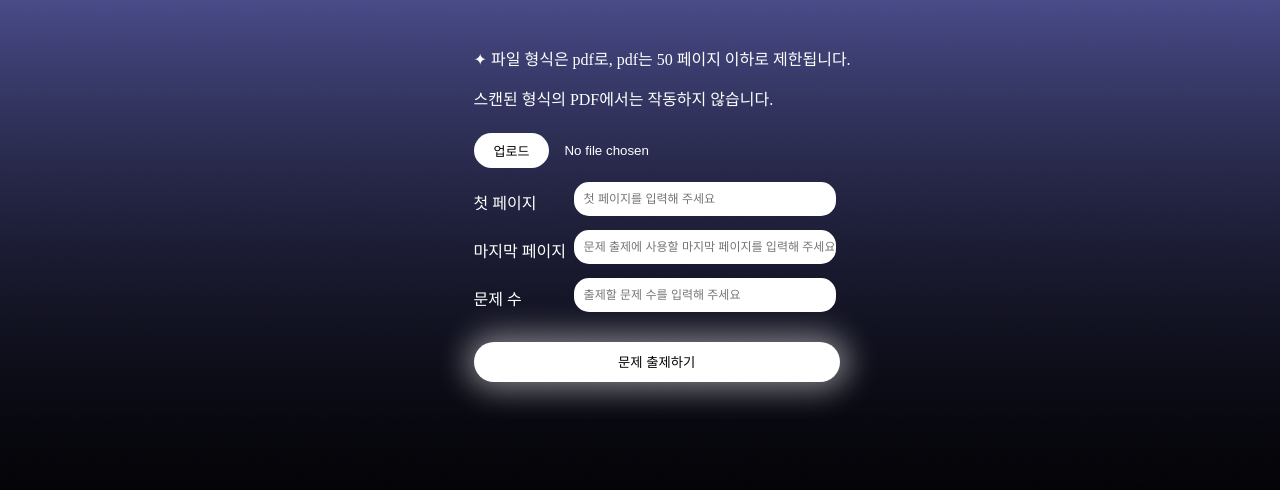
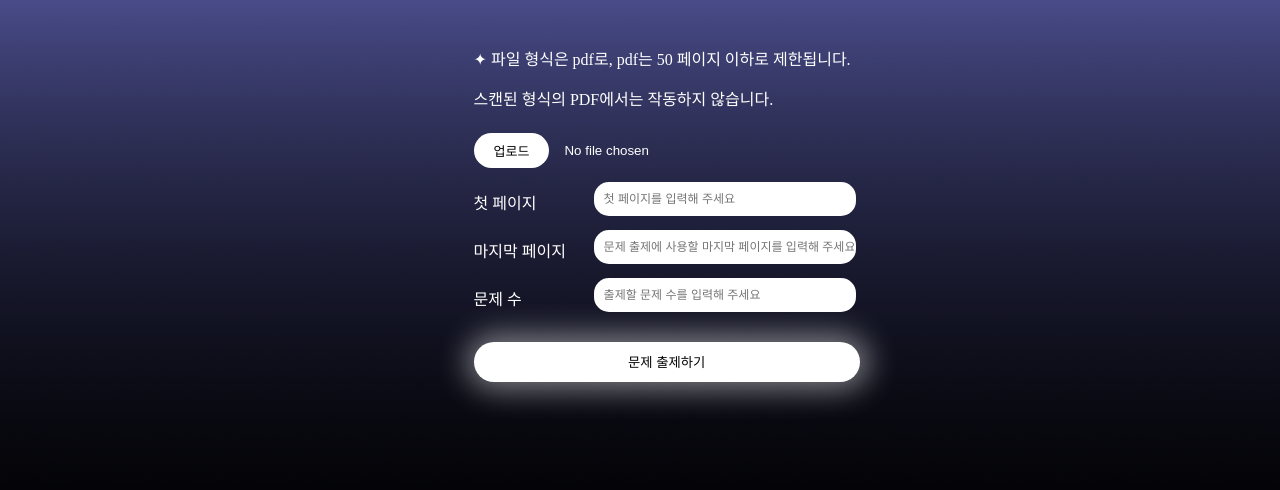
Before and after one commit to wldnd2/MS_Azure, a Flask app: page / in a window 1280 px wide. Shown: the part 184-674 px from the top of the page. Run offline with Flask 2, Linux system fonts and the light colour scheme.

Commit message:
Modify main page component width

```diff
--- a/run.py
+++ b/run.py
@@ -32,7 +32,7 @@ def allowed_file(filename):
 def upload_file():
     if request.method == 'POST':
         result = request.form # start_page, end_page, num_of_questions 변수 저장
-        file = request.files['myfile']
+        file = request.files['file']
         if file and allowed_file(file.filename):
             filename = secure_filename(file.filename)
             file.save(os.path.join(app.config['UPLOAD_FOLDER'], filename))
@@ -57,8 +57,8 @@ def loading():
 @app.route('/questions')
 def questions(result):
     print("==============",result)
-    question = pdf_processing(result["filename"], result["start_page"], result["end_page"], result["num_of_questions"])
-    return render_template('questions.html', result=question)
+    questions =pdf_processing(result["filename"], result["start_page"], result["end_page"], result["num_of_questions"])
+    return render_template('questions.html')
 
 
 if __name__ == '__main__':
--- a/static/css/style.css
+++ b/static/css/style.css
@@ -93,7 +93,7 @@ form div input::file-selector-button {
     float : left;
     height: 34px;
     margin-top: 8px;
-    width: 100px;
+    width: 120px;
 }
 
 .first_input
@@ -103,7 +103,7 @@ form div input::file-selector-button {
 
 .input_button_wrap
 {
-    width: 366px;
+    width: 386px;
     display: flex;
     justify-content: center;
 }
@@ -111,7 +111,7 @@ form div input::file-selector-button {
 #input_button
 {
     background-color: white;
-    width: 366px;
+    width: 386px;
     height: 40px;
     border: 0px;
     border-radius: 70px;
```
